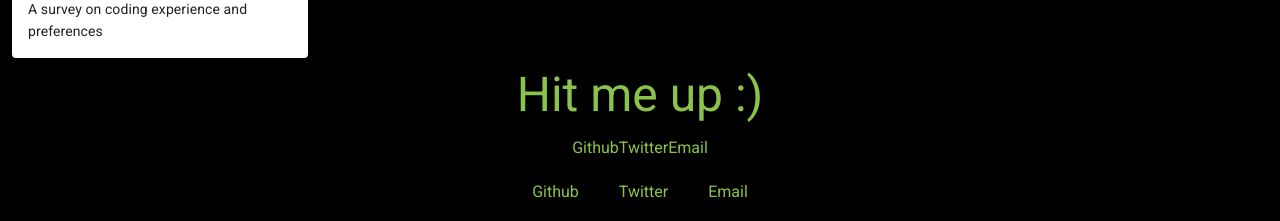
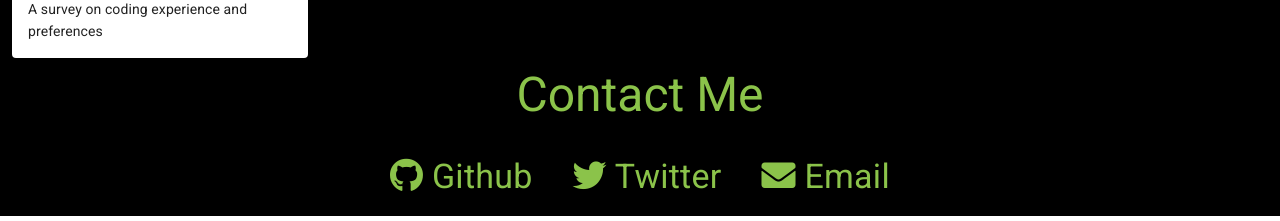
Before and after one commit to penguindustin/Portfolio-Vue, a Vue app: page / in a window 1280 px wide. Shown: the part 1576-1797 px from the top of the page. Built offline with nearby package versions, Linux system fonts and the light colour scheme.

Commit message:
added fa icons

```diff
--- a/public/index.html
+++ b/public/index.html
@@ -8,6 +8,12 @@
     <title><%= htmlWebpackPlugin.options.title %></title>
     <link rel="stylesheet" href="https://fonts.googleapis.com/css?family=Roboto:100,300,400,500,700,900">
     <link rel="stylesheet" href="https://cdn.jsdelivr.net/npm/@mdi/font@latest/css/materialdesignicons.min.css">
+    <link
+        rel="stylesheet"
+        href="https://use.fontawesome.com/releases/v5.8.2/css/all.css"
+        integrity="sha384-oS3vJWv+0UjzBfQzYUhtDYW+Pj2yciDJxpsK1OYPAYjqT085Qq/1cq5FLXAZQ7Ay"
+        crossorigin="anonymous"
+    />
   </head>
   <body>
     <noscript>
--- a/src/components/Contact.vue
+++ b/src/components/Contact.vue
@@ -1,29 +1,16 @@
 <template>
   <div>
-    <p id="contact-header" class="light-green--text display-2">Hit me up :)</p>
-    <div id="contact-links">
-      <a
-        href="https://github.com/penguindustin"
-        target="_blank"
-        class="badge badge-info"
-        id="profile-link"
-      >
-        <i class="fab fa-github"></i> Github
-      </a>
-      <a href="https://twitter.com/Giant_Robato" target="_blank" class="badge badge-primary">
-        <i class="fab fa-twitter"></i> Twitter
-      </a>
-      <a href="mailto:dustinmendoza64@gmail.com" class="badge badge-success">
-        <i class="fas fa-envelope"></i> Email
-      </a>
-    </div>
+    <p id="contact-header" class="light-green--text display-2">Contact Me</p>
     <div class="d-flex justify-center">
       <div
-        class="light-green--text pa-5"
+        class="light-green--text pa-5 display-1"
         v-for="contactData in contactInfo"
         :key="contactData.text"
       >
-        <a :href="contactData.link">{{contactData.text}}</a>
+        <a :href="contactData.link">
+          <i :class="contactData.class"></i>
+          {{contactData.text}}
+        </a>
       </div>
     </div>
   </div>
@@ -33,9 +20,21 @@
 export default {
   data: () => ({
     contactInfo: [
-      { link: "https://github.com/penguindustin", text: "Github" },
-      { link: "https://twitter.com/Giant_Robato", text: "Twitter" },
-      { link: "mailto:dustinmendoza64@gmail.com", text: "Email" }
+      {
+        link: "https://github.com/penguindustin",
+        text: "Github",
+        class: "fab fa-github"
+      },
+      {
+        link: "https://twitter.com/Giant_Robato",
+        text: "Twitter",
+        class: "fab fa-twitter"
+      },
+      {
+        link: "mailto:dustinmendoza64@gmail.com",
+        text: "Email",
+        class: "fas fa-envelope"
+      }
     ]
   })
 };
```
